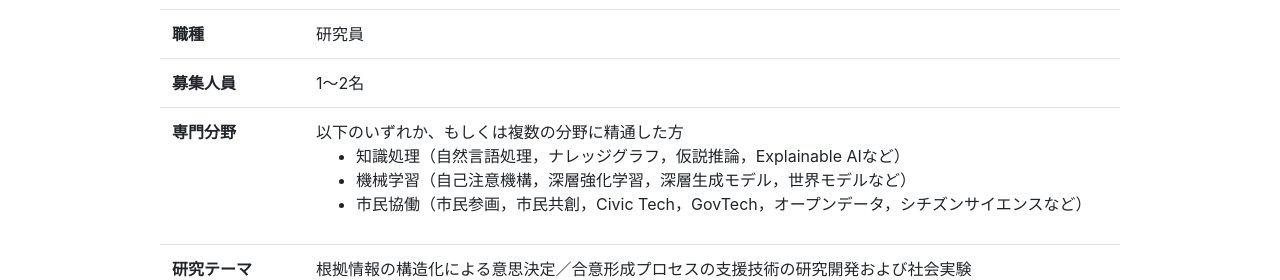
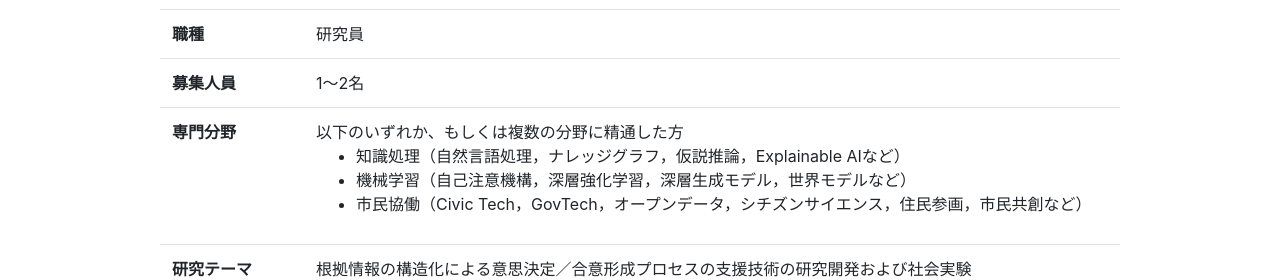
Before and after one commit to yakiimoumai/official-website, a plain HTML site: page recruiteResearchFellow.html in a window 1280 px wide. Shown: the part 520-800 px from the top of the page. Drawn offline with nearby package versions, Linux system fonts and the light colour scheme.

Commit message:
Update recruiteResearchFellow.html

```diff
--- a/recruiteResearchFellow.html
+++ b/recruiteResearchFellow.html
@@ -75,7 +75,7 @@
                                 <ul>
                                     <li>知識処理（自然言語処理，ナレッジグラフ，仮説推論，Explainable AIなど）</li>
                                     <li>機械学習（自己注意機構，深層強化学習，深層生成モデル，世界モデルなど）</li>
-                                    <li>市民協働（市民参画，市民共創，Civic Tech，GovTech，オープンデータ，シチズンサイエンスなど）</li>
+                                    <li>市民協働（Civic Tech，GovTech，オープンデータ，シチズンサイエンス，住民参画，市民共創など）</li>
                                 </ul></td>
                         </tr>
                         <tr>
```
